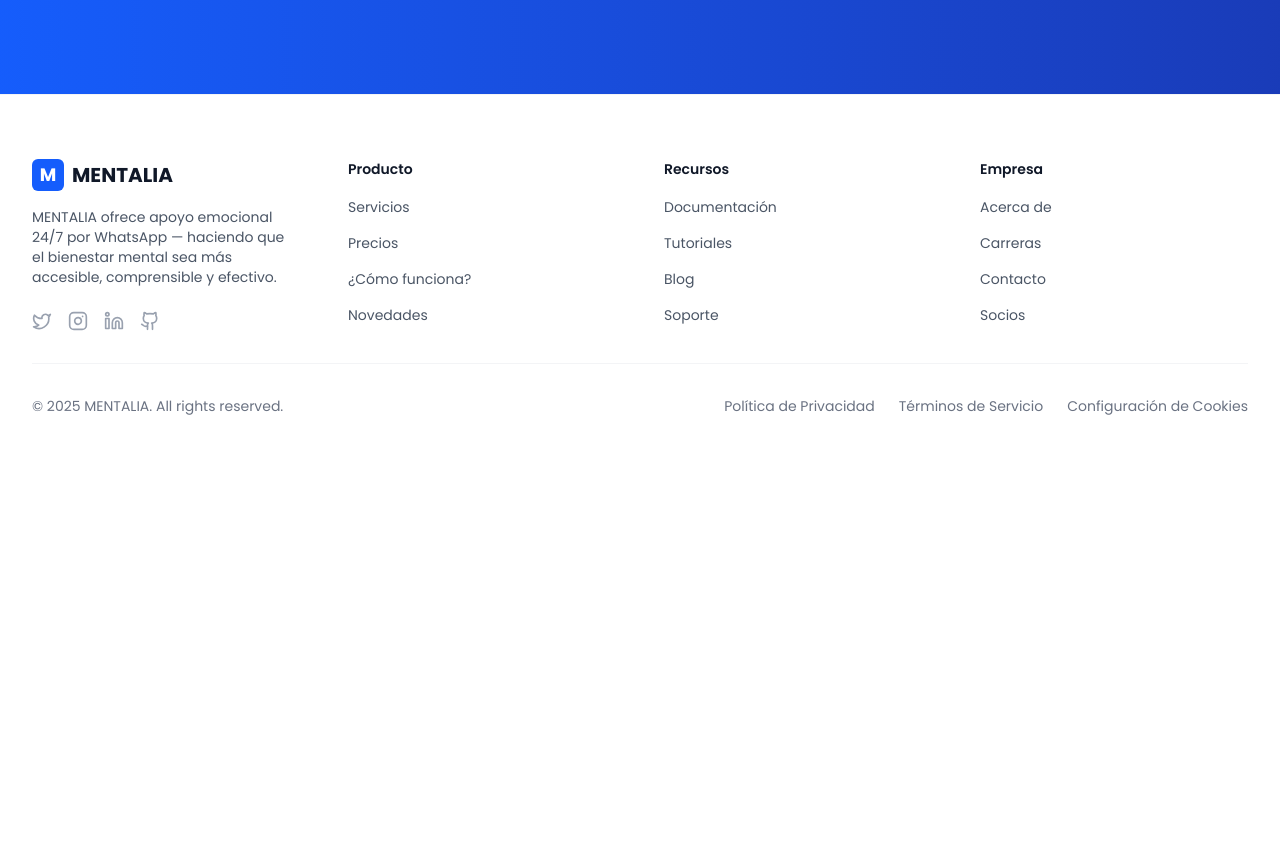
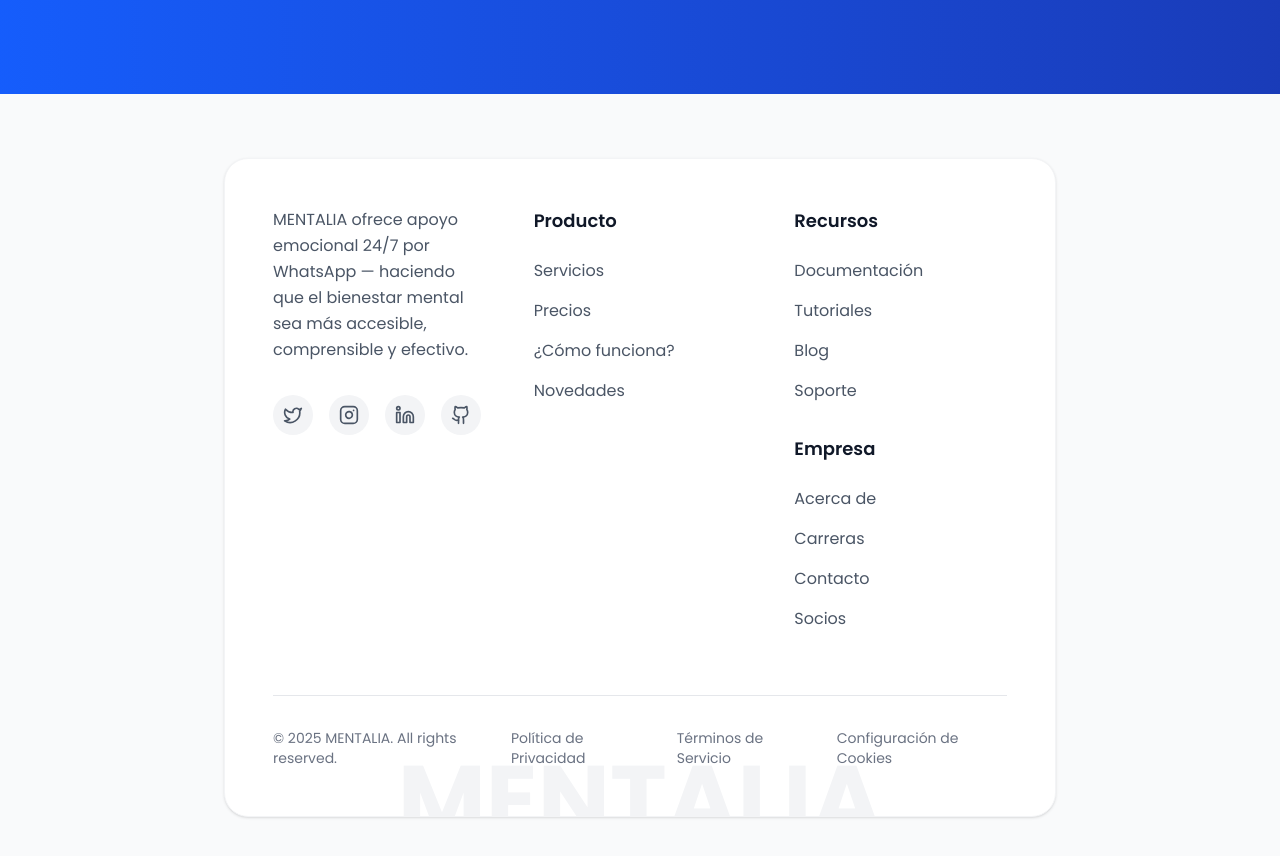
Before and after one commit to Pinyol2209/Mentalia, a Next.js app: page / in a window 1280 px wide. Shown: the part 5807-6663 px from the top of the page. Before the commit the page ends 6287 px from the top, so only its background shows below. Built offline with nearby package versions, Linux system fonts and the light colour scheme.

Commit message:
Redesign footer with Graphy-style layout - contained card with MENTALIA cut in half at bottom

```diff
--- a/src/components/Footer.tsx
+++ b/src/components/Footer.tsx
@@ -3,137 +3,163 @@
 
 export default function Footer() {
   return (
-    <footer className="bg-white border-t border-gray-100 py-16">
-      <div className="max-w-7xl mx-auto px-4 sm:px-6 lg:px-8">
-        <div className="grid grid-cols-1 lg:grid-cols-4 gap-12">
-          {/* Company Info */}
-          <div className="lg:col-span-1">
-            <div className="flex items-center space-x-2 mb-4">
-              <div className="w-8 h-8 bg-blue-600 rounded-md flex items-center justify-center">
-                <span className="text-white font-bold text-lg">M</span>
-              </div>
-              <h3 className="text-xl font-bold text-gray-900">MENTALIA</h3>
-            </div>
-            <p className="text-gray-600 text-sm mb-6 max-w-xs">
+    <footer className="bg-gray-50 py-16">
+      <div className="max-w-4xl mx-auto px-4 sm:px-6 lg:px-8">
+        {/* Contenedor principal con border radius */}
+        <div className="bg-white rounded-3xl p-12 shadow-sm border border-gray-100 relative overflow-hidden">
+
+          {/* Contenido principal */}
+          <div className="grid grid-cols-1 md:grid-cols-3 gap-12 mb-16">
+
+            {/* Columna 1 - Descripción */}
+            <div>
+              <p className="text-gray-600 text-base leading-relaxed mb-8">
                 MENTALIA ofrece apoyo emocional 24/7 por WhatsApp —
                 haciendo que el bienestar mental sea más accesible, comprensible y efectivo.
               </p>
+
+              {/* Redes sociales */}
               <div className="flex space-x-4">
-              <a href="#" className="text-gray-400 hover:text-gray-600 transition-colors">
-                <Twitter className="w-5 h-5" />
-              </a>
-              <a href="#" className="text-gray-400 hover:text-gray-600 transition-colors">
-                <Instagram className="w-5 h-5" />
-              </a>
-              <a href="#" className="text-gray-400 hover:text-gray-600 transition-colors">
-                <Linkedin className="w-5 h-5" />
-              </a>
-              <a href="#" className="text-gray-400 hover:text-gray-600 transition-colors">
-                <Github className="w-5 h-5" />
-              </a>
+                <Link
+                  href="https://twitter.com"
+                  className="w-10 h-10 bg-gray-100 rounded-full flex items-center justify-center hover:bg-gray-200 transition-colors"
+                >
+                  <Twitter className="w-5 h-5 text-gray-600" />
+                </Link>
+                <Link
+                  href="https://instagram.com"
+                  className="w-10 h-10 bg-gray-100 rounded-full flex items-center justify-center hover:bg-gray-200 transition-colors"
+                >
+                  <Instagram className="w-5 h-5 text-gray-600" />
+                </Link>
+                <Link
+                  href="https://linkedin.com"
+                  className="w-10 h-10 bg-gray-100 rounded-full flex items-center justify-center hover:bg-gray-200 transition-colors"
+                >
+                  <Linkedin className="w-5 h-5 text-gray-600" />
+                </Link>
+                <Link
+                  href="https://github.com"
+                  className="w-10 h-10 bg-gray-100 rounded-full flex items-center justify-center hover:bg-gray-200 transition-colors"
+                >
+                  <Github className="w-5 h-5 text-gray-600" />
+                </Link>
               </div>
             </div>
 
-          {/* Product Column */}
+            {/* Columna 2 - Producto */}
             <div>
-            <h4 className="text-sm font-semibold text-gray-900 mb-4">Producto</h4>
-            <ul className="space-y-3">
+              <h3 className="text-lg font-semibold text-gray-900 mb-6">Producto</h3>
+              <ul className="space-y-4">
                 <li>
-                <Link href="/servicios" className="text-sm text-gray-600 hover:text-gray-900 transition-colors">
+                  <Link href="/servicios" className="text-gray-600 hover:text-gray-900 transition-colors">
                     Servicios
                   </Link>
                 </li>
                 <li>
-                <Link href="/pricing" className="text-sm text-gray-600 hover:text-gray-900 transition-colors">
+                  <Link href="/pricing" className="text-gray-600 hover:text-gray-900 transition-colors">
                     Precios
                   </Link>
                 </li>
                 <li>
-                <Link href="/como-funciona" className="text-sm text-gray-600 hover:text-gray-900 transition-colors">
+                  <Link href="/como-funciona" className="text-gray-600 hover:text-gray-900 transition-colors">
                     ¿Cómo funciona?
                   </Link>
                 </li>
                 <li>
-                <a href="#" className="text-sm text-gray-600 hover:text-gray-900 transition-colors">
+                  <Link href="#" className="text-gray-600 hover:text-gray-900 transition-colors">
                     Novedades
-                </a>
+                  </Link>
                 </li>
               </ul>
             </div>
 
-          {/* Resources Column */}
+            {/* Columna 3 - Recursos y Empresa */}
+            <div className="space-y-8">
+              {/* Recursos */}
               <div>
-            <h4 className="text-sm font-semibold text-gray-900 mb-4">Recursos</h4>
-            <ul className="space-y-3">
+                <h3 className="text-lg font-semibold text-gray-900 mb-6">Recursos</h3>
+                <ul className="space-y-4">
                   <li>
-                <a href="#" className="text-sm text-gray-600 hover:text-gray-900 transition-colors">
+                    <Link href="#" className="text-gray-600 hover:text-gray-900 transition-colors">
                       Documentación
-                </a>
+                    </Link>
                   </li>
                   <li>
-                <a href="#" className="text-sm text-gray-600 hover:text-gray-900 transition-colors">
+                    <Link href="#" className="text-gray-600 hover:text-gray-900 transition-colors">
                       Tutoriales
-                </a>
+                    </Link>
                   </li>
                   <li>
-                <a href="#" className="text-sm text-gray-600 hover:text-gray-900 transition-colors">
+                    <Link href="#" className="text-gray-600 hover:text-gray-900 transition-colors">
                       Blog
-                </a>
+                    </Link>
                   </li>
                   <li>
-                <Link href="/contacto" className="text-sm text-gray-600 hover:text-gray-900 transition-colors">
+                    <Link href="/contacto" className="text-gray-600 hover:text-gray-900 transition-colors">
                       Soporte
                     </Link>
                   </li>
                 </ul>
               </div>
 
-          {/* Company Column */}
+              {/* Empresa */}
               <div>
-            <h4 className="text-sm font-semibold text-gray-900 mb-4">Empresa</h4>
-            <ul className="space-y-3">
+                <h3 className="text-lg font-semibold text-gray-900 mb-6">Empresa</h3>
+                <ul className="space-y-4">
                   <li>
-                <a href="#" className="text-sm text-gray-600 hover:text-gray-900 transition-colors">
+                    <Link href="#" className="text-gray-600 hover:text-gray-900 transition-colors">
                       Acerca de
-                </a>
+                    </Link>
                   </li>
                   <li>
-                <a href="#" className="text-sm text-gray-600 hover:text-gray-900 transition-colors">
+                    <Link href="#" className="text-gray-600 hover:text-gray-900 transition-colors">
                       Carreras
-                </a>
+                    </Link>
                   </li>
                   <li>
-                <Link href="/contacto" className="text-sm text-gray-600 hover:text-gray-900 transition-colors">
+                    <Link href="/contacto" className="text-gray-600 hover:text-gray-900 transition-colors">
                       Contacto
                     </Link>
                   </li>
                   <li>
-                <a href="#" className="text-sm text-gray-600 hover:text-gray-900 transition-colors">
+                    <Link href="#" className="text-gray-600 hover:text-gray-900 transition-colors">
                       Socios
-                </a>
+                    </Link>
                   </li>
                 </ul>
               </div>
             </div>
+          </div>
 
-        {/* Bottom Section */}
-        <div className="flex flex-col sm:flex-row justify-between items-center pt-8 mt-8 border-t border-gray-100">
-          <p className="text-sm text-gray-500 mb-4 sm:mb-0">
+          {/* Línea separadora y copyright */}
+          <div className="border-t border-gray-200 pt-8">
+            <div className="flex flex-col sm:flex-row justify-between items-start sm:items-center space-y-4 sm:space-y-0">
+              <p className="text-gray-500 text-sm">
                 © 2025 MENTALIA. All rights reserved.
               </p>
-          <div className="flex space-x-6">
-            <a href="#" className="text-sm text-gray-500 hover:text-gray-700 transition-colors">
+              <div className="flex space-x-6 text-sm">
+                <Link href="#" className="text-gray-500 hover:text-gray-700 transition-colors">
                   Política de Privacidad
-            </a>
-            <a href="#" className="text-sm text-gray-500 hover:text-gray-700 transition-colors">
+                </Link>
+                <Link href="#" className="text-gray-500 hover:text-gray-700 transition-colors">
                   Términos de Servicio
-            </a>
-            <a href="#" className="text-sm text-gray-500 hover:text-gray-700 transition-colors">
+                </Link>
+                <Link href="#" className="text-gray-500 hover:text-gray-700 transition-colors">
                   Configuración de Cookies
-            </a>
+                </Link>
+              </div>
+            </div>
+          </div>
+
+          {/* MENTALIA cortado por la mitad en la parte inferior */}
+          <div className="absolute -bottom-8 left-1/2 transform -translate-x-1/2">
+            <div className="text-8xl font-bold text-gray-100 select-none pointer-events-none">
+              MENTALIA
+            </div>
           </div>
         </div>
       </div>
     </footer>
-  )
+  );
 }
```
Lines whose indentation alone changed are shown as unchanged.
